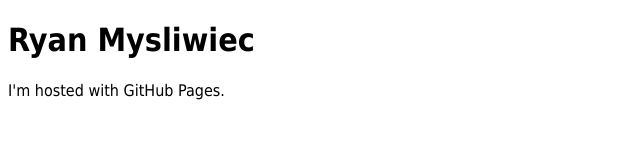
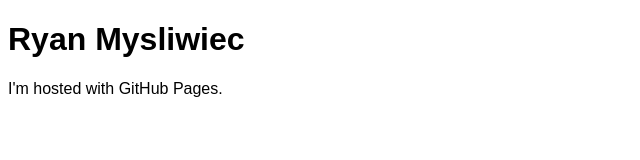
Before and after one commit to retroshade/retroshade.github.io, a plain HTML site: page index.html in a window 1280 px wide. Shown: the whole page, without its empty margins (0-640 px from the left). Drawn offline with Linux system fonts and the light colour scheme.

Commit message:
Update index.html

```diff
--- a/index.html
+++ b/index.html
@@ -5,7 +5,7 @@
 		<Title>Ryan Mysliwiec</Title>
 		<style>
 			body {
-				font-family: Tahoma;
+				font-family: sans-serif;
 			}
 		</style>
 	</head>
```
